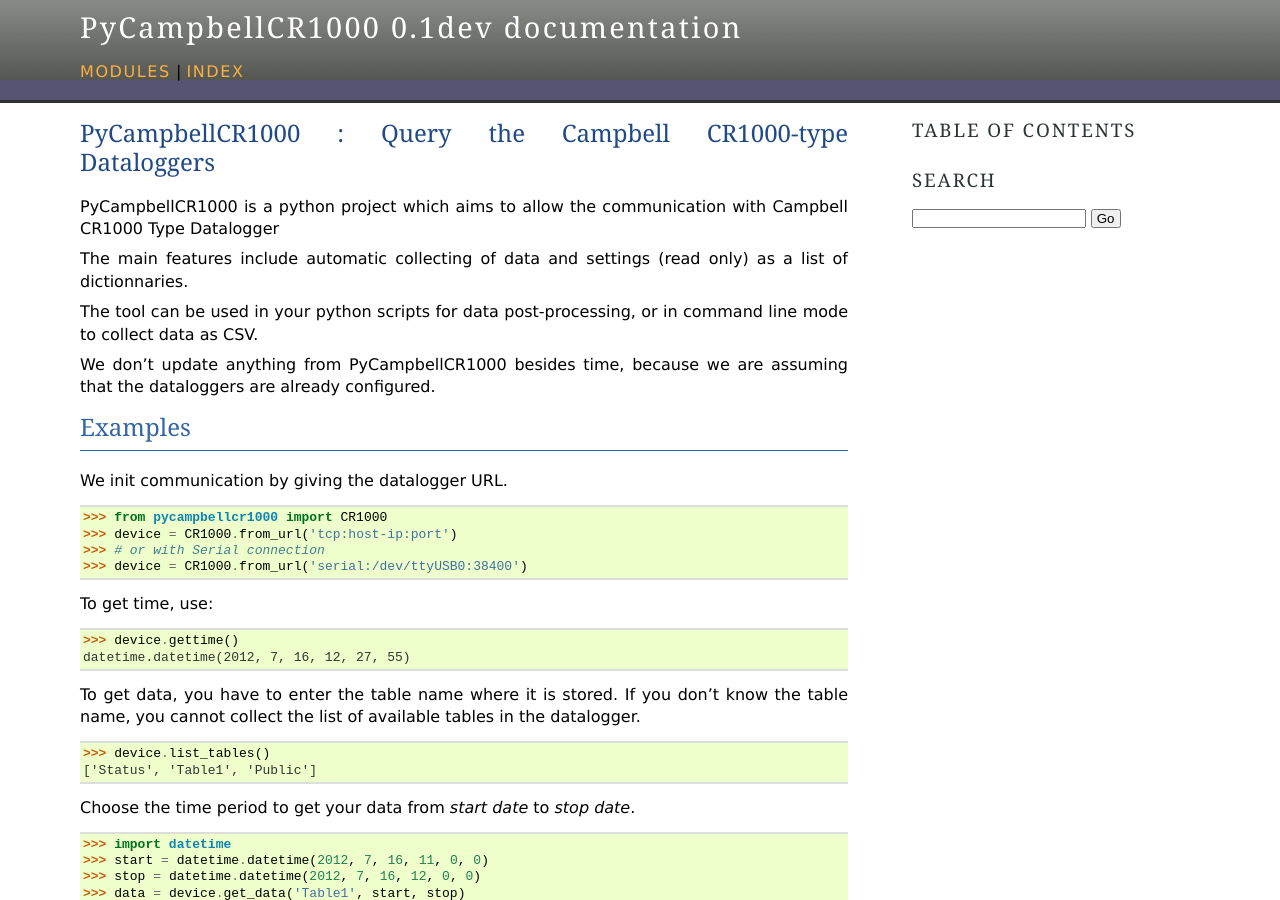
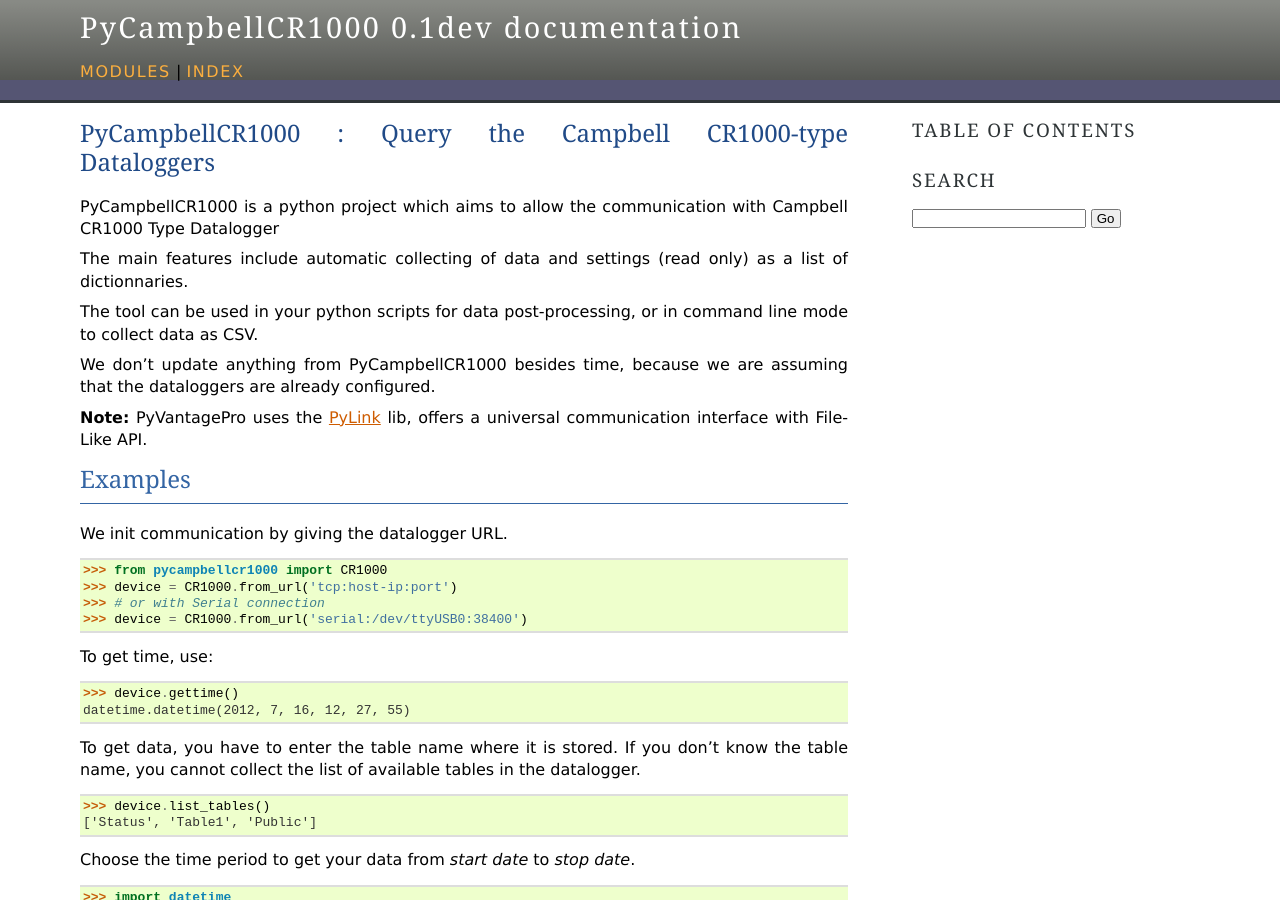
Before and after one commit to LionelDarras/PyCampbellCR1000, a Sphinx documentation site: the page built from docs/index.rst, in a window 1280 px wide and 900 px high. Built offline with Sphinx 7.4.7, drawn with Linux system fonts in a browser that asks for light colours; part of the change alters nothing that is shown; some of the changed text lies outside the part shown.

```diff
--- a/CHANGES.rst
+++ b/CHANGES.rst
@@ -1,3 +1,10 @@
 ---------
 Changelog
 ---------
+
+Version 0.1
+-----------
+
+Released on 2012-07-18.
+
+First properly tagged release.
--- a/docs/index.rst
+++ b/docs/index.rst
@@ -15,6 +15,8 @@ or in command line mode to collect data as CSV.
 
 We don't update anything from PyCampbellCR1000 besides time,
 because we are assuming that the dataloggers are already configured.
+
+**Note:** PyVantagePro uses the `PyLink <http://pypi.python.org/pypi/PyLink>`_ lib, offers a universal communication interface with File-Like API.
 
 --------
 Examples
```
Also changed, not shown: 1 other file.
